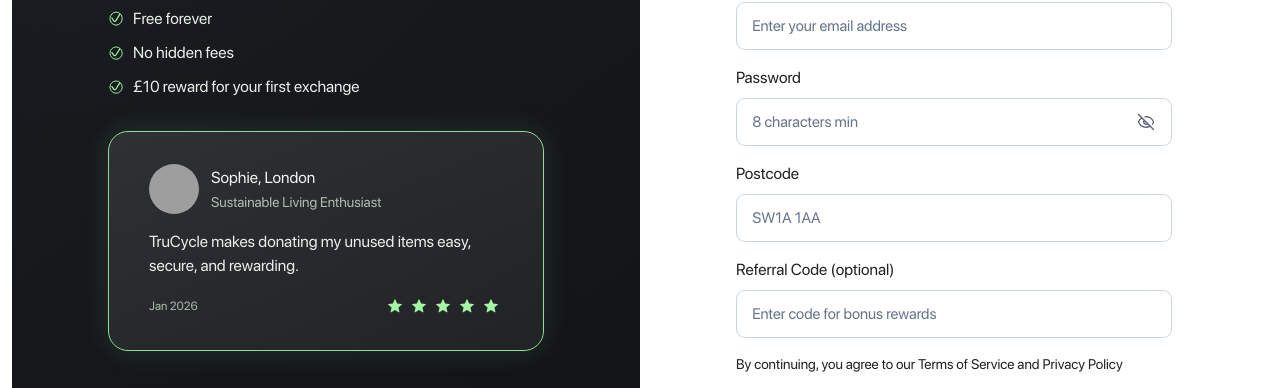
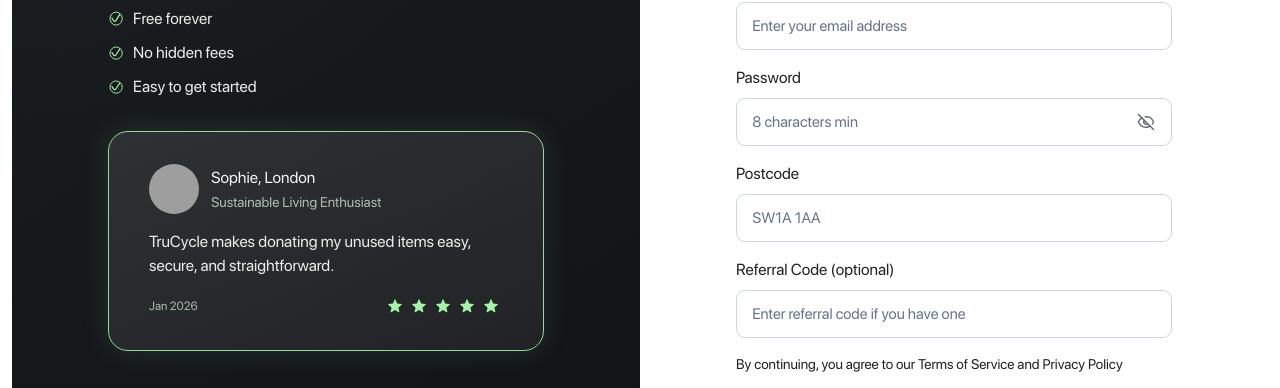
Before and after one commit to TruCycle/web-frontend, a React (Vite) app: page /signup in a window 1280 px wide. Shown: the part 329-717 px from the top of the page. Built offline with nearby package versions, Linux system fonts and the light colour scheme; no server answers; grey boxes are pictures that could not be loaded.

Commit message:
fix: update quote text for consistency across authentication pages

```diff
--- a/src/features/auth/ui/LoginPage.tsx
+++ b/src/features/auth/ui/LoginPage.tsx
@@ -96,7 +96,7 @@
       showcase={{
         avatarLabel: 'SL',
         quote:
-          'TruCycle makes donating my unused items easy, secure, and rewarding.',
+          'TruCycle makes donating my unused items easy, secure, and straightforward.',
       }}
       footer={
         <p className={authFooterCopyClassName}>
--- a/src/features/auth/ui/PasswordResetPage.tsx
+++ b/src/features/auth/ui/PasswordResetPage.tsx
@@ -412,7 +412,7 @@
       showcase={{
         avatarSrc: '/profile-picture.jpg',
         quote:
-          'TruCycle makes donating my unused items easy, secure, and rewarding!',
+          'TruCycle makes donating my unused items easy, secure, and straightforward.',
       }}
     >
       <form className="mt-8 grid gap-4" onSubmit={onSubmit}>
--- a/src/features/auth/ui/SignupPage.tsx
+++ b/src/features/auth/ui/SignupPage.tsx
@@ -162,7 +162,7 @@
         showcase={{
           avatarSrc: '/profile-picture.jpg',
           quote:
-            'TruCycle makes donating my unused items easy, secure, and rewarding.',
+            'TruCycle makes donating my unused items easy, secure, and straightforward.',
         }}
         footer={
           <p className={authFooterCopyClassName}>
@@ -247,7 +247,7 @@
               className={authInputClassName}
               name="referralCode"
               onChange={(event) => onInputChange('referralCode', event)}
-              placeholder="Enter code for bonus rewards"
+              placeholder="Enter referral code if you have one"
               type="text"
               value={formValues.referralCode}
             />
--- a/src/features/auth/ui/components/AuthPageFrame.tsx
+++ b/src/features/auth/ui/components/AuthPageFrame.tsx
@@ -7,7 +7,7 @@
 const defaultBenefits = [
   'Free forever',
   'No hidden fees',
-  '£10 reward for your first exchange',
+  'Easy to get started',
 ]
 
 interface AuthShowcaseProps {
@@ -143,7 +143,7 @@
         <AuthShowcasePanel
           quote={
             showcase?.quote ??
-            'TruCycle makes donating my unused items easy, secure, and rewarding!'
+            'TruCycle makes donating my unused items easy, secure, and straightforward.'
           }
           avatarLabel={showcase?.avatarLabel}
           avatarSrc={showcase?.avatarSrc}
```
